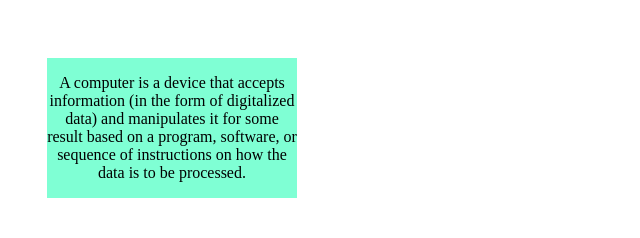
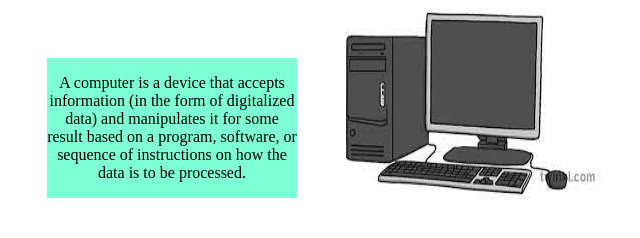
Before and after one commit to FATIMA3456/html-file, a plain HTML site: page index.html in a window 1280 px wide. Shown: the whole page, without its empty margins (31-671 px from the left). Drawn offline with Linux system fonts and the light colour scheme.

Commit message:
files added

```diff
--- a/index.html
+++ b/index.html
@@ -11,7 +11,7 @@
     <div class="container-fluid">
         <p>A computer is a device that accepts information (in the form of digitalized data) and manipulates it for some result based on a program, software, or sequence of instructions on how the data is to be processed.</p>
         </div>
-         <img src="computer.jpg" alt="">
+         <img src="image/computer.jpg" alt="">
 
 </body>
 </html>
```
